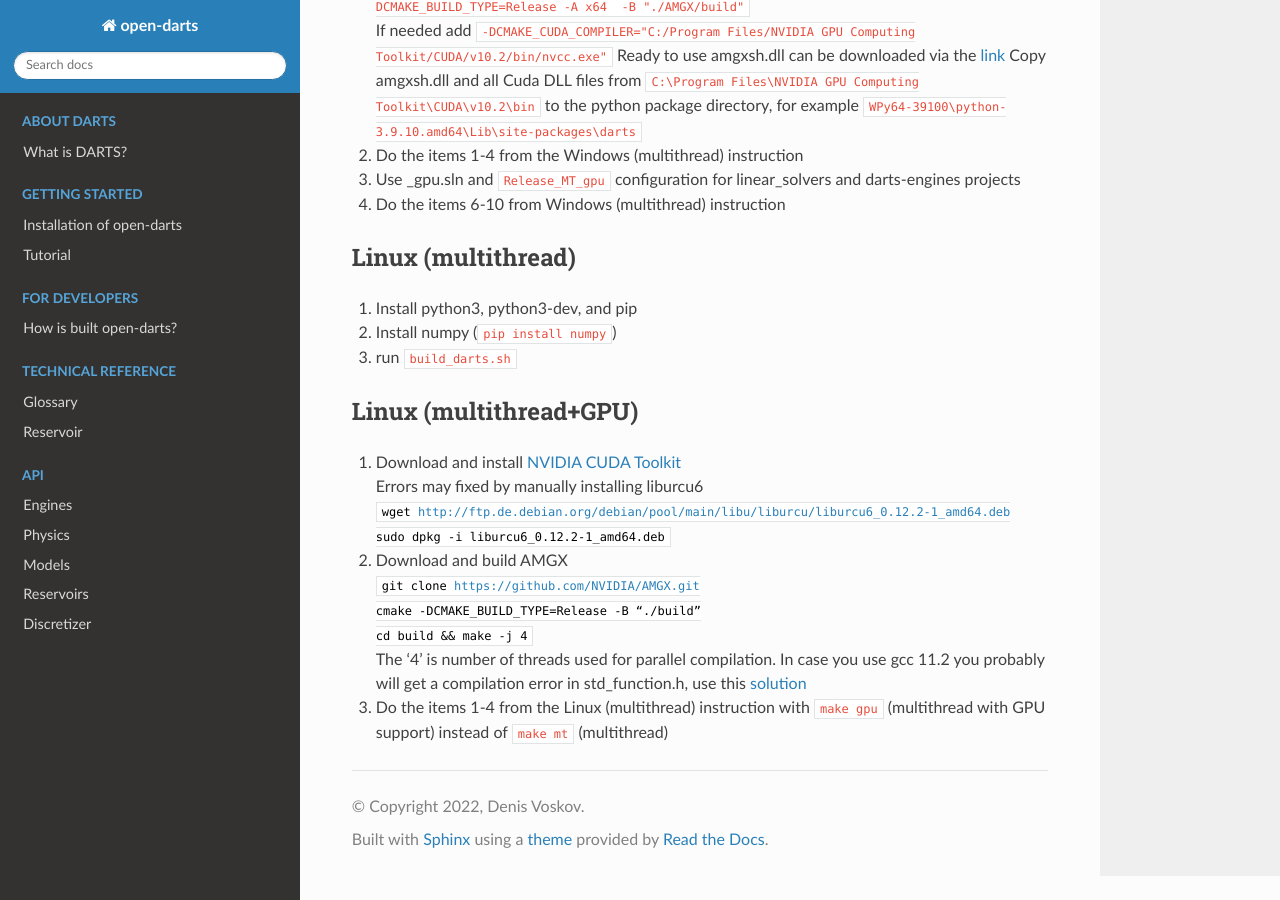
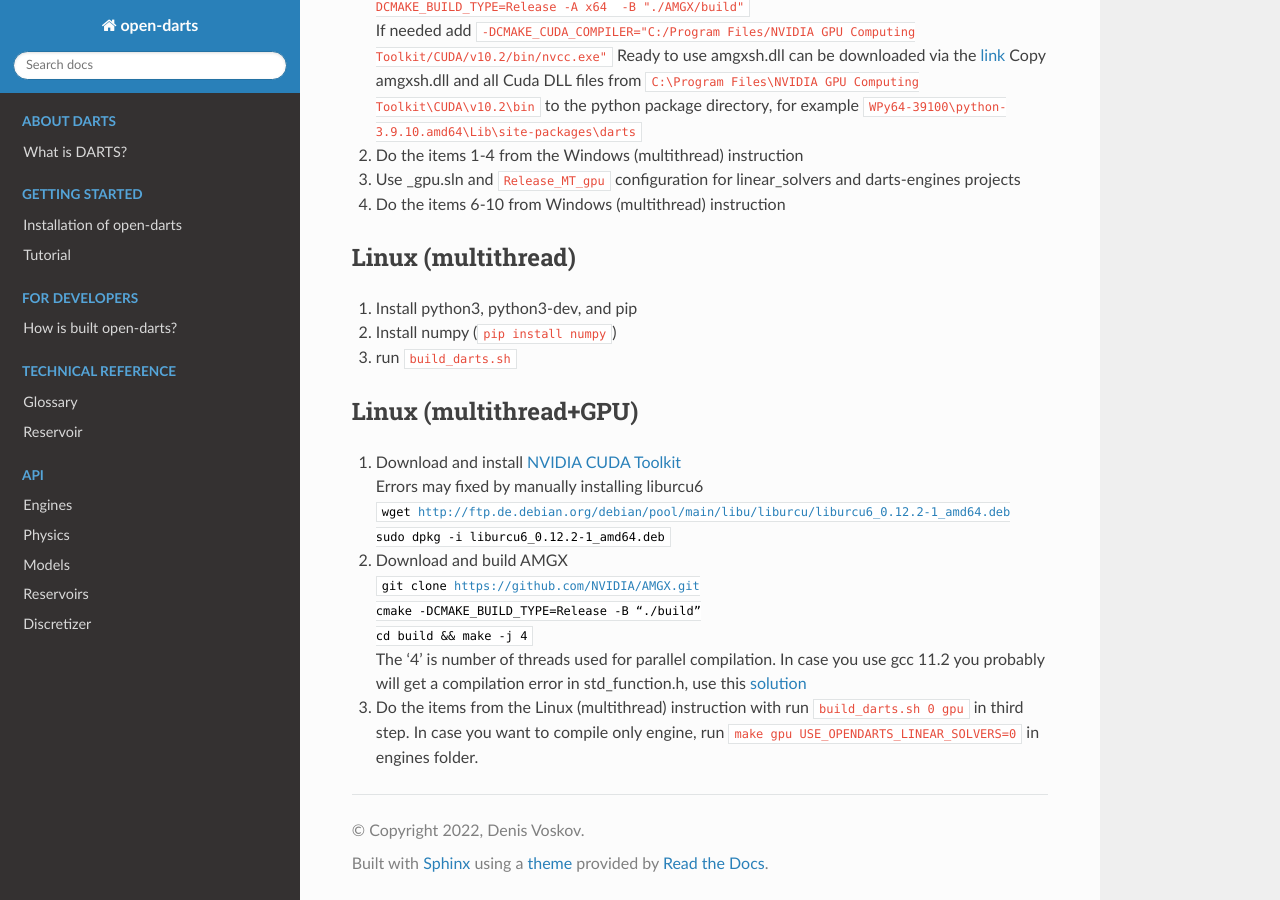
Before and after one commit to roderickperez/open-DARTS, a Sphinx documentation site: the page built from docs/for_developers/build_instructions.md, in a window 1280 px wide and 900 px high, scrolled down 646 px. Built offline with Sphinx 7.4.7 and the Read the Docs theme 2.0.0, drawn with Linux system fonts in a browser that asks for light colours.

Commit message:
GPU version fixes: * DartsModel.py: set default linear_type if `platform=='gpu'` is specified in `set_physics()` * Engines: added checks for linear solver type * made compilable GPU version on Linux with CUDA12 and updated AMGX * added `gpu` option for the build script. Usage: `./build_darts.sh 0 gpu` * documentation updated accordingly (build and run with GPU)

```diff
--- a/docs/for_developers/build_instructions.md
+++ b/docs/for_developers/build_instructions.md
@@ -49,5 +49,5 @@ cd build && make -j 4
 The '4' is number of threads used for parallel compilation.
 In case you use gcc 11.2 you probably will get a compilation error in std_function.h,
 use this [solution](https://github.com/NVIDIA/nccl/issues/102#issuecomment-1021420403)
-3. Do the items 1-4 from the Linux (multithread) instruction with `make gpu` (multithread with GPU support)
-instead of `make mt` (multithread)
+3. Do the items from the Linux (multithread) instruction with run `build_darts.sh 0 gpu` in third step.
+In case you want to compile only engine, run `make gpu USE_OPENDARTS_LINEAR_SOLVERS=0` in engines folder.
```
Also changed, not shown: docs/getting_started/tutorial.md (+2 -2 lines), 9 other files.
